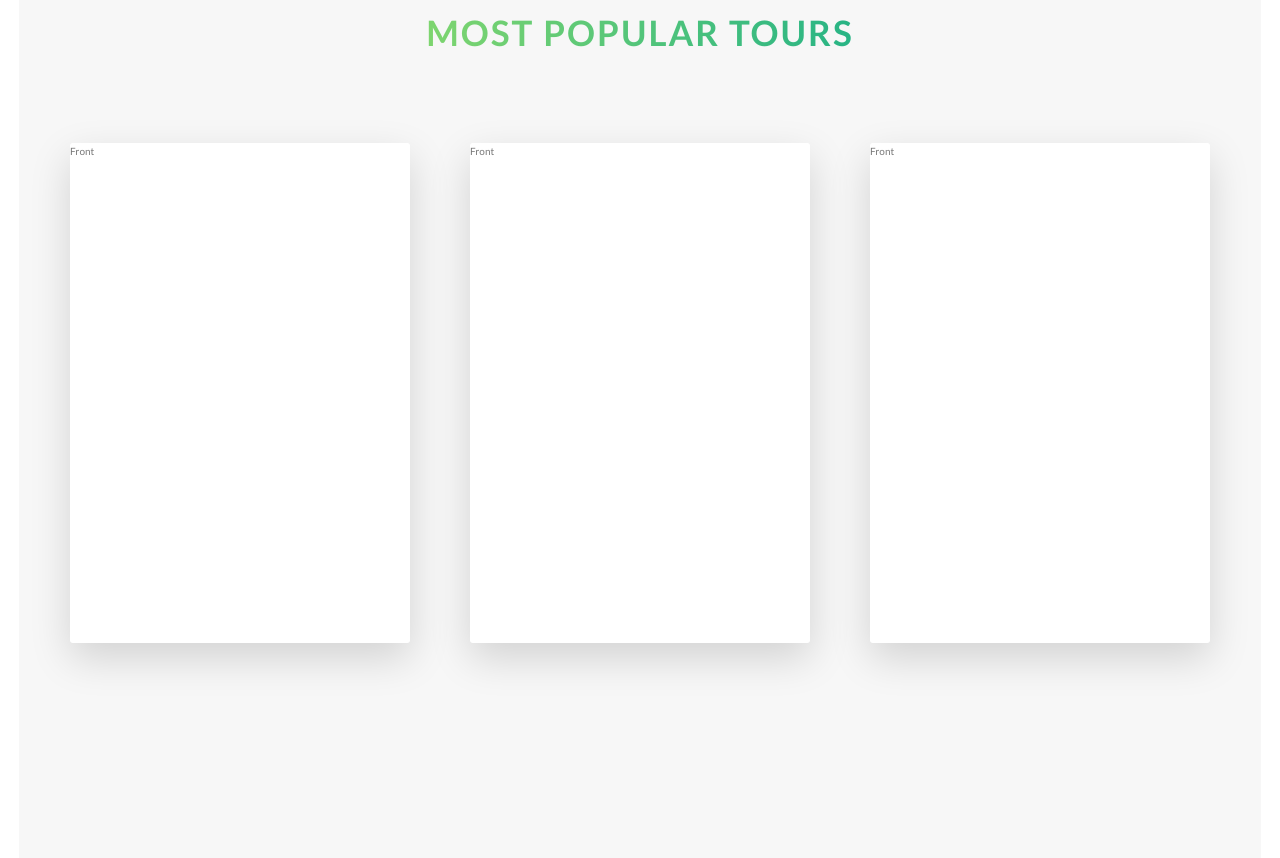
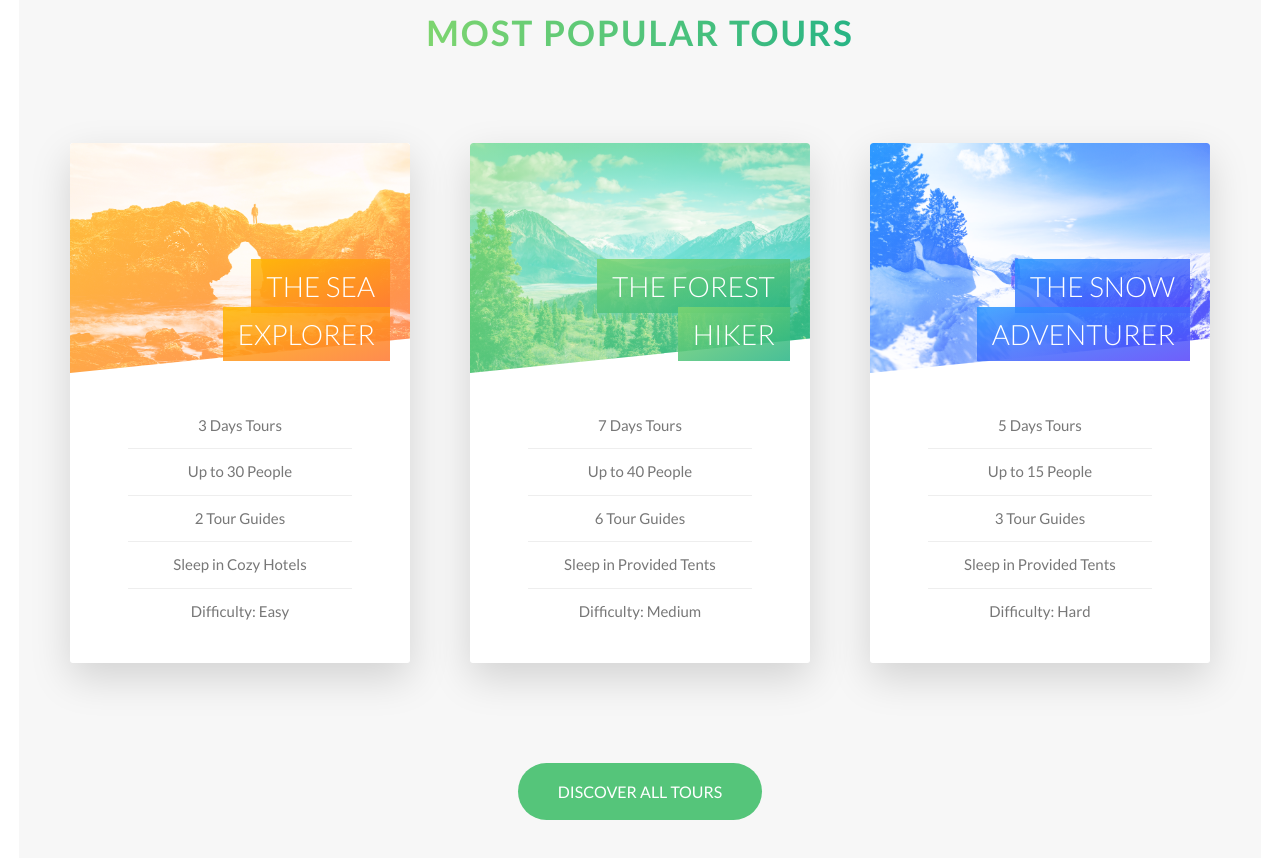
Before and after one commit to iaarkz/natours, a website: page index.html in a window 1280 px wide. Shown: the part 2267-3125 px from the top of the page. Drawn offline with Linux system fonts and the light colour scheme.

Commit message:
tours section finished

```diff
--- a/index.html
+++ b/index.html
@@ -130,28 +130,97 @@
         <div class="row">
           <div class="col-1--3">
             <div class="card">
-              <div class="card__side card__side--front">Front</div>
+              <div class="card__side card__side--front">
+                <div class="card__picture card__picture--1">&nbsp;</div>
+                <div class="card__heading">
+                  <span class="card__heading-span card__heading-span--1"
+                    >The Sea Explorer
+                  </span>
+                </div>
+                <div class="card__details">
+                  <ul>
+                    <li>3 Days Tours</li>
+                    <li>Up to 30 People</li>
+                    <li>2 Tour Guides</li>
+                    <li>Sleep in Cozy Hotels</li>
+                    <li>Difficulty: Easy</li>
+                  </ul>
+                </div>
+              </div>
               <div class="card__side card__side--back card__side--back-1">
-                Back
+                <div class="card__cta">
+                  <div class="card__price-box">
+                    <p class="card__price-only">Only</p>
+                    <p class="card__price-value">$297</p>
+                  </div>
+                  <a href="#" class="btn btn--white">Book Now</a>
+                </div>
               </div>
             </div>
           </div>
           <div class="col-1--3">
             <div class="card">
-              <div class="card__side card__side--front">Front</div>
+              <div class="card__side card__side--front">
+                <div class="card__picture card__picture--2">&nbsp;</div>
+                <div class="card__heading">
+                  <span class="card__heading-span card__heading-span--2"
+                    >The Forest Hiker
+                  </span>
+                </div>
+                <div class="card__details">
+                  <ul>
+                    <li>7 Days Tours</li>
+                    <li>Up to 40 People</li>
+                    <li>6 Tour Guides</li>
+                    <li>Sleep in Provided Tents</li>
+                    <li>Difficulty: Medium</li>
+                  </ul>
+                </div>
+              </div>
               <div class="card__side card__side--back card__side--back-2">
-                Back
+                <div class="card__cta">
+                  <div class="card__price-box">
+                    <p class="card__price-only">Only</p>
+                    <p class="card__price-value">$497</p>
+                  </div>
+                  <a href="#" class="btn btn--white">Book Now</a>
+                </div>
               </div>
             </div>
           </div>
           <div class="col-1--3">
             <div class="card">
-              <div class="card__side card__side--front">Front</div>
+              <div class="card__side card__side--front">
+                <div class="card__picture card__picture--3">&nbsp;</div>
+                <div class="card__heading">
+                  <span class="card__heading-span card__heading-span--3"
+                    >The Snow Adventurer
+                  </span>
+                </div>
+                <div class="card__details">
+                  <ul>
+                    <li>5 Days Tours</li>
+                    <li>Up to 15 People</li>
+                    <li>3 Tour Guides</li>
+                    <li>Sleep in Provided Tents</li>
+                    <li>Difficulty: Hard</li>
+                  </ul>
+                </div>
+              </div>
               <div class="card__side card__side--back card__side--back-3">
-                Back
+                <div class="card__cta">
+                  <div class="card__price-box">
+                    <p class="card__price-only">Only</p>
+                    <p class="card__price-value">$897</p>
+                  </div>
+                  <a href="#" class="btn btn--white">Book Now</a>
+                </div>
               </div>
             </div>
           </div>
+        </div>
+        <div class="u-center-txt u-margin-top-huge">
+          <a href="#" class="btn btn--green">Discover All Tours</a>
         </div>
       </section>
     </main>
--- a/sass/abstracts/_variables.scss
+++ b/sass/abstracts/_variables.scss
@@ -10,6 +10,7 @@ $color-tertiary-light: #2998ff;
 $color-tertiary-dark: #5643fa;
 
 $color-gray-light1: #f7f7f7;
+$color-gray-light2: #eee;
 
 $color-grey-dark: #777;
 $color-white: #fff;
--- a/sass/base/_utilities.scss
+++ b/sass/base/_utilities.scss
@@ -11,3 +11,11 @@
 .u-margin-bttn-big {
   margin-bottom: 8rem !important;
 }
+
+.u-margin-top-big {
+  margin-top: 8rem !important;
+}
+
+.u-margin-top-huge {
+  margin-top: 10rem !important;
+}
--- a/sass/components/_button.scss
+++ b/sass/components/_button.scss
@@ -18,6 +18,14 @@
 
     &::after {
       background-color: $color-white;
+    }
+  }
+  &--green {
+    color: $color-white;
+    background-color: $color-primary;
+
+    &::after {
+      background-color: $color-primary;
     }
   }
 
--- a/sass/components/_cards.scss
+++ b/sass/components/_cards.scss
@@ -1,15 +1,17 @@
+// Functionality
 .card {
-  height: 50rem;
+  height: 52rem;
   perspective: 150rem;
+  position: relative;
   -moz-perspective: 150rem;
-  position: relative;
 
   &__side {
     backface-visibility: hidden;
     border-radius: 3px;
     box-shadow: $shadow-main rgba($color-black, 0.15);
-    height: 50rem;
+    height: 52rem;
     left: 0;
+    overflow: hidden;
     position: absolute;
     top: 0;
     transition: all 0.8s ease;
@@ -47,9 +49,126 @@
   }
 
   &:hover &__side--front {
-    transform: rotateY(180deg);
+    transform: rotateY(-180deg);
   }
   &:hover &__side--back {
     transform: rotateY(0);
   }
+
+  // Front styling
+  &__picture {
+    background-blend-mode: screen;
+    background-size: cover;
+    border-top-left-radius: 3px;
+    border-top-right-radius: 3px;
+    -webkit-clip-path: polygon(0 0, 100% 0, 100% 85%, 0 100%);
+    clip-path: polygon(0 0, 100% 0, 100% 85%, 0 100%);
+    height: 23rem;
+
+    &--1 {
+      background-image: linear-gradient(
+          to right bottom,
+          $color-secondary-light,
+          $color-secondary-dark
+        ),
+        url(../img/nat-5.jpg);
+    }
+    &--2 {
+      background-image: linear-gradient(
+          to right bottom,
+          $color-primary-light,
+          $color-primary-dark
+        ),
+        url(../img/nat-6.jpg);
+    }
+    &--3 {
+      background-image: linear-gradient(
+          to right bottom,
+          $color-tertiary-light,
+          $color-tertiary-dark
+        ),
+        url(../img/nat-7.jpg);
+    }
+  }
+
+  &__heading {
+    color: $color-white;
+    font-size: 2.8rem;
+    font-weight: 300;
+    position: absolute;
+    right: 2rem;
+    text-align: right;
+    text-transform: uppercase;
+    top: 12rem;
+    width: 75%;
+  }
+  &__heading-span {
+    -webkit-box-decoration-break: clone;
+    box-decoration-break: clone;
+    padding: 1rem 1.5rem;
+    &--1 {
+      background-image: linear-gradient(
+        to right bottom,
+        rgba($color-secondary-light, 0.85),
+        rgba($color-secondary-dark, 0.85)
+      );
+    }
+    &--2 {
+      background-image: linear-gradient(
+        to right bottom,
+        rgba($color-primary-light, 0.85),
+        rgba($color-primary-dark, 0.85)
+      );
+    }
+    &--3 {
+      background-image: linear-gradient(
+        to right bottom,
+        rgba($color-tertiary-light, 0.85),
+        rgba($color-tertiary-dark, 0.85)
+      );
+    }
+  }
+
+  &__details {
+    padding: 3rem;
+    ul {
+      list-style: none;
+      margin: 0 auto;
+      width: 80%;
+      li {
+        font-size: 1.5rem;
+        padding: 1rem;
+        text-align: center;
+
+        &:not(:last-child) {
+          border-bottom: 1px solid $color-gray-light2;
+        }
+      }
+    }
+  }
+
+  &__cta {
+    position: absolute;
+    top: 50%;
+    left: 50%;
+    text-align: center;
+    transform: translate(-50%, -50%);
+    width: 90%;
+  }
+
+  &__price-box {
+    color: $color-white;
+    margin-bottom: 8rem;
+    text-align: center;
+  }
+
+  &__price-only {
+    font-size: 1.4rem;
+    text-transform: uppercase;
+  }
+
+  &__price-value {
+    font-size: 6rem;
+    font-weight: 300;
+  }
 }
--- a/sass/layout/_header.scss
+++ b/sass/layout/_header.scss
@@ -7,6 +7,7 @@
     url(../img/hero.jpg);
   background-position: top;
   background-size: cover;
+  -webkit-clip-path: polygon(0 0, 100% 0, 100% 75vh, 0 100%);
   clip-path: polygon(0 0, 100% 0, 100% 75vh, 0 100%);
   height: 95vh;
   position: relative;
--- a/sass/pages/_home.scss
+++ b/sass/pages/_home.scss
@@ -22,6 +22,6 @@
 
 .section-tours {
   background-color: $color-gray-light1;
-  padding: 25rem 0 50rem 0;
+  padding: 25rem 0 15rem 0;
   margin-top: -11.4rem;
 }
```
Also changed, not shown: dist/main.css, 1 other file.
